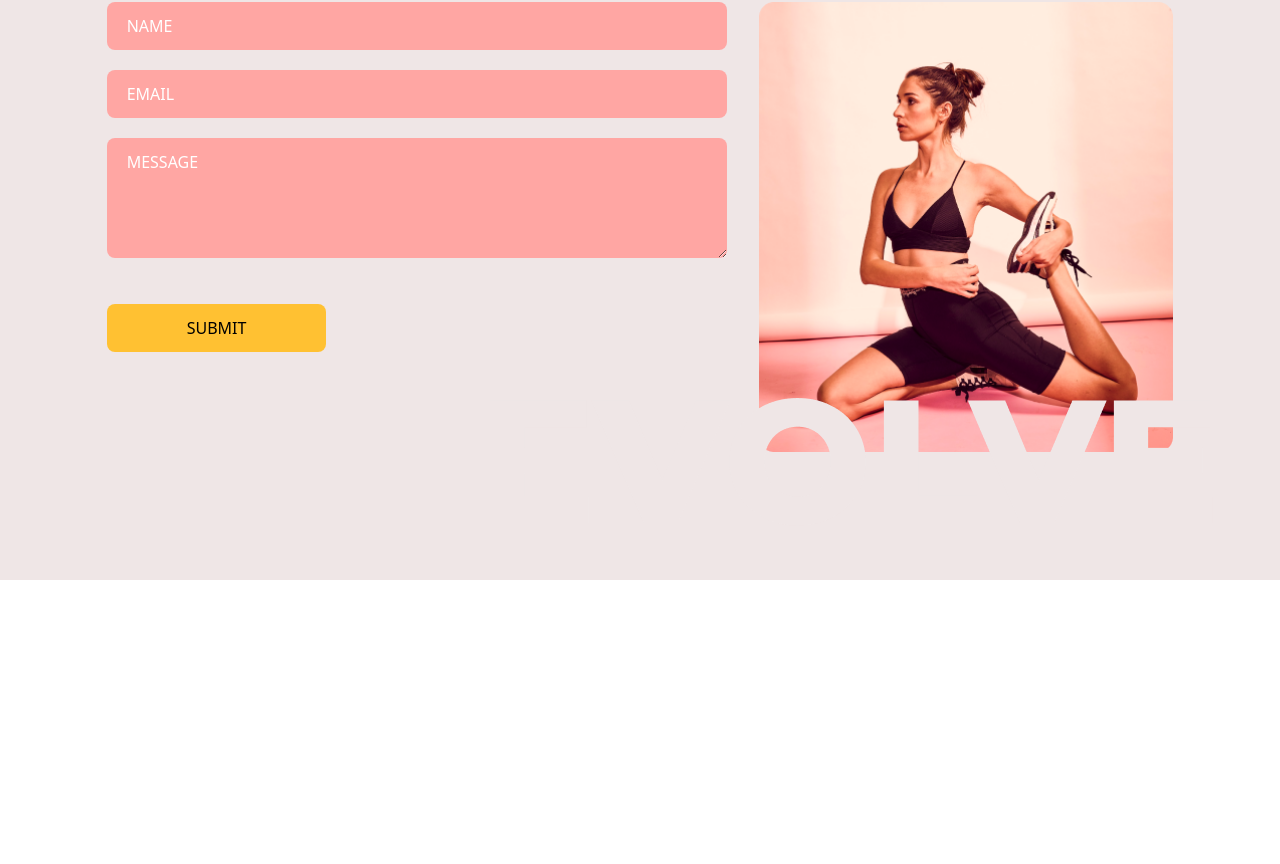
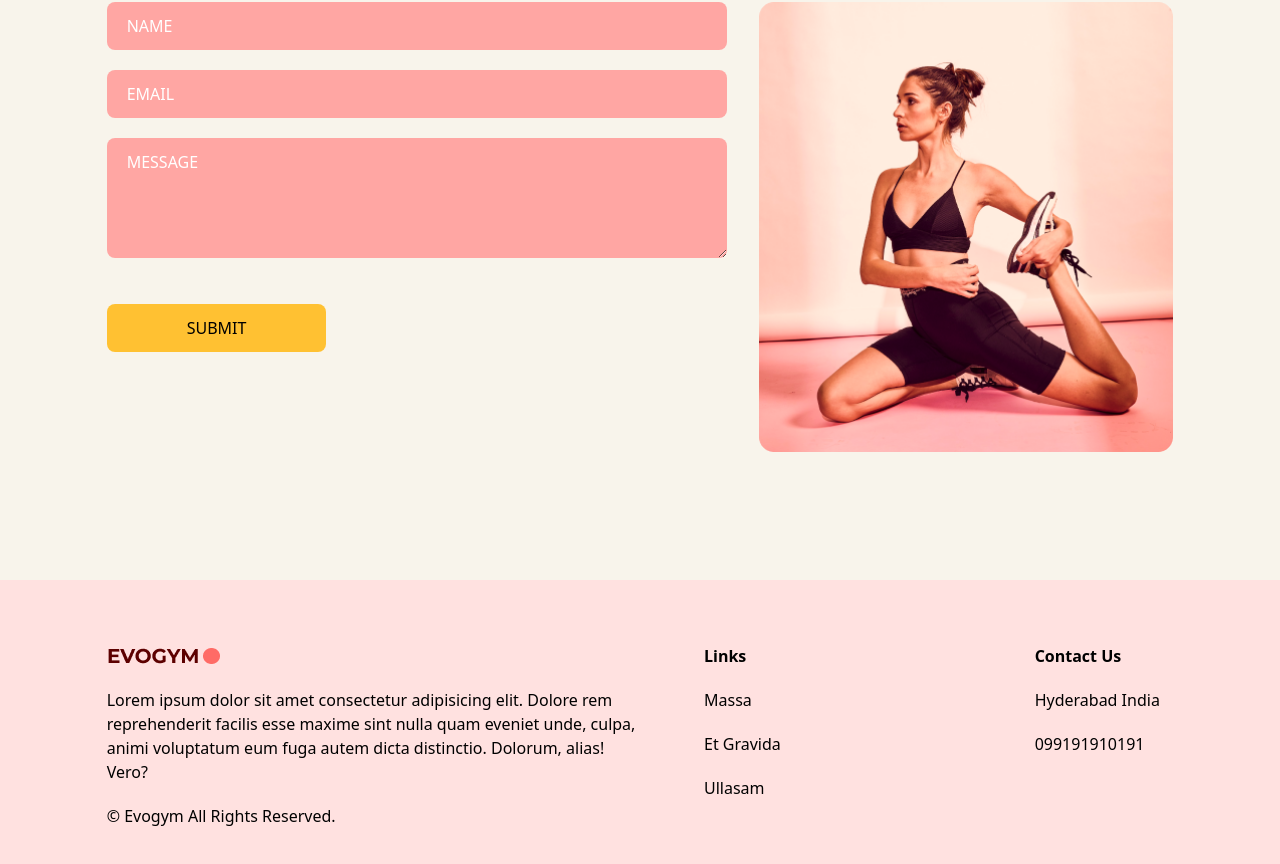
Before and after one commit to SahilMaheshwari19/vite, a React (Vite) app: page / in a window 1280 px wide. Shown: the part 3273-4137 px from the top of the page. Before the commit the page ends 3853 px from the top, so only its background shows below. Built offline with nearby package versions, Linux system fonts and the light colour scheme.

Commit message:
add footer

```diff
--- a/src/App.tsx
+++ b/src/App.tsx
@@ -7,6 +7,7 @@ import Benefits from "@/scenes/benefits";
 import OurClasses from "@/scenes/ourClasses";
 import ContactUs from "@/scenes/contactus";
 import { SelectedPage } from "./shared/types";
+import Footer from "./scenes/footer";
 
 function App() {
   const [selectedPage, setSelectedPage] = useState<SelectedPage>(
@@ -31,7 +32,7 @@ function App() {
 
   return (
     <>
-      <div className="app bg-gray-50">
+      <div className="app bg-gray-20">
         <Navbar
           isTopOfPage={isTopOfPage}
           selectedPage={selectedPage}
@@ -41,6 +42,7 @@ function App() {
         <Benefits setSelectedPage={setSelectedPage} />
         <OurClasses setSelectedPage={setSelectedPage} />
         <ContactUs setSelectedPage={setSelectedPage} />
+        <Footer />
       </div>
     </>
   );
--- a/src/scenes/contactus/index.tsx
+++ b/src/scenes/contactus/index.tsx
@@ -138,7 +138,7 @@ const ContactUs = ({ setSelectedPage }: Props) => {
               visible: { opacity: 1, y: 0 },
             }}
           >
-            <div className="w-full before:absolute before:-bottom-20 before:-right-10 before:z-[1] md:before:content-[var(--content-evolvetext)]">
+            <div className="w-full before:absolute before:-bottom-20 before:-right-10 before:z-[-1] md:before:content-[var(--content-evolvetext)]">
               <img
                 className="w-full"
                 alt="contact-us-page-graphic"
--- /dev/null
+++ b/src/scenes/footer/index.tsx
@@ -0,0 +1,38 @@
+import Logo from "@/assets/Logo.png";
+
+const Footer = () => {
+  return (
+    <footer className="bg-primary-100 py-16">
+      <div className="justify-content mx-auto w-5/6 gap-16 md:flex">
+        {/* LOGO */}
+        <div className="mt-16 basis-1/2 md:mt-0">
+          <img alt="logo" src={Logo} />
+          {/* TEXT */}
+          <p className="my-5">
+            Lorem ipsum dolor sit amet consectetur adipisicing elit. Dolore rem
+            reprehenderit facilis esse maxime sint nulla quam eveniet unde,
+            culpa, animi voluptatum eum fuga autem dicta distinctio. Dolorum,
+            alias! Vero?
+          </p>
+          <p>© Evogym All Rights Reserved.</p>
+        </div>
+        {/* LINKS */}
+        <div className="mt-16 basis-1/4 md:mt-0">
+          <h4 className="font-bold">Links</h4>
+          <p className="my-5">Massa</p>
+          <p className="my-5">Et Gravida</p>
+          <p className="my-5">Ullasam</p>
+        </div>
+
+        {/* Contact Us */}
+        <div>
+          <h4 className="font-bold">Contact Us</h4>
+          <p className="my-5">Hyderabad India</p>
+          <p className="my-5">099191910191</p>
+        </div>
+      </div>
+    </footer>
+  );
+};
+
+export default Footer;
```
